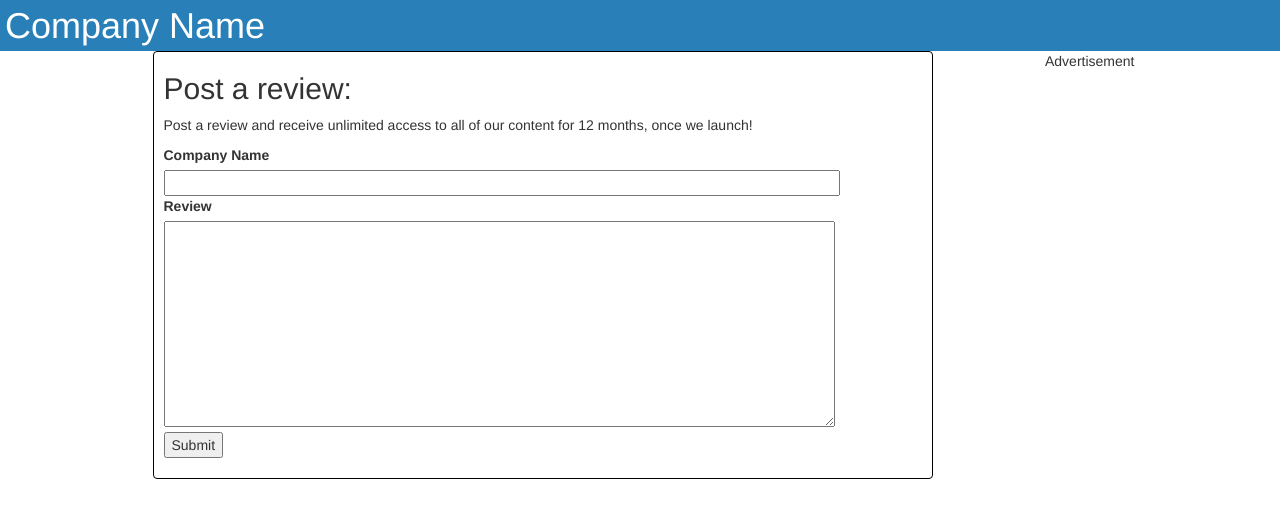
After one commit to mangowolf/vendor_review, a Django app: page /review/new_company_review/ in a window 1280 px wide. The commit adds this page. Shown: the top 518 px of the page. Run offline with Django 3.2, Linux system fonts and the light colour scheme; some libraries are stand-ins or nearby versions.

Commit message:
Type: UI Created outline of new company review page.

```diff
--- /dev/null
+++ b/review/templates/review/new_company_review.html
@@ -0,0 +1,29 @@
+{% extends "review/index.html" %}
+
+{% block content %}
+<div class="container">
+    <div class="row">
+        <div class="col-md-1"></div>
+        <div class="col-md-8 container">
+            <div class="row registration-container">
+                <h2 class="registration-header">Post a review:</h2>
+                <p>Post a review and receive unlimited access to all of our content for 12 months, once we launch!</p>
+                <div class="row">
+                    <div class="col-md-9">
+                        <form>
+                            <label>Company Name</label><br>
+                            <input type="text" size="80"><br>
+                            <label>Review</label><br>
+                            <textarea rows="10" cols="80"></textarea><br>
+                            <input type="submit" value="Submit"><br><br>
+                        </form>
+                    </div>
+                </div>
+            </div>
+        </div>
+        <div class="col-md-1"></div>
+        <div class="col-md-2">Advertisement</div>
+    </div>
+</div>
+
+{% endblock %}
--- a/review/templates/review/registration.html
+++ b/review/templates/review/registration.html
@@ -1,7 +1,7 @@
 {% extends "review/index.html" %}
 
 {% block content %}
-            <a href=''>< back</a>
+    <a href=''>< back</a>
     <h2> User Registration </h2>
     <hr>
 <div class="container">
@@ -10,7 +10,7 @@
         <div class="col-md-7 container">
             <div class="row registration-container">
                 <h2 class="registration-header">Registration Form</h2>
-                <div class="row" id="">
+                <div class="row">
                     <div class="col-md-6" id="sign-up-marketing">
                         Sign up to get the inside scoop on your potential new vendor today!
                         <ul>
--- a/review/urls.py
+++ b/review/urls.py
@@ -5,5 +5,6 @@ from review import views
 urlpatterns = [
     url(r'^$', views.index, name='index'),
     url(r'^registration/$', views.registration, name='registration'),
+    url(r'^new_company_review/$', views.new_company_review, name='new_company_review'),
     url(r'^company_review/$', views.company_review, name='company_review'),
 ]
--- a/review/views.py
+++ b/review/views.py
@@ -6,14 +6,15 @@ import requests
 import json
 
 # Create your views here.
-def base(request):
-    return render(request, 'review/base.html')
 
 def index(request):
     return render(request, 'review/index.html')
 
 def registration(request):
     return render(request,'review/registration.html')
+
+def new_company_review(request):
+    return render(request, 'review/new_company_review.html')
 
 def company_review(request):
     parsedData = []
```
